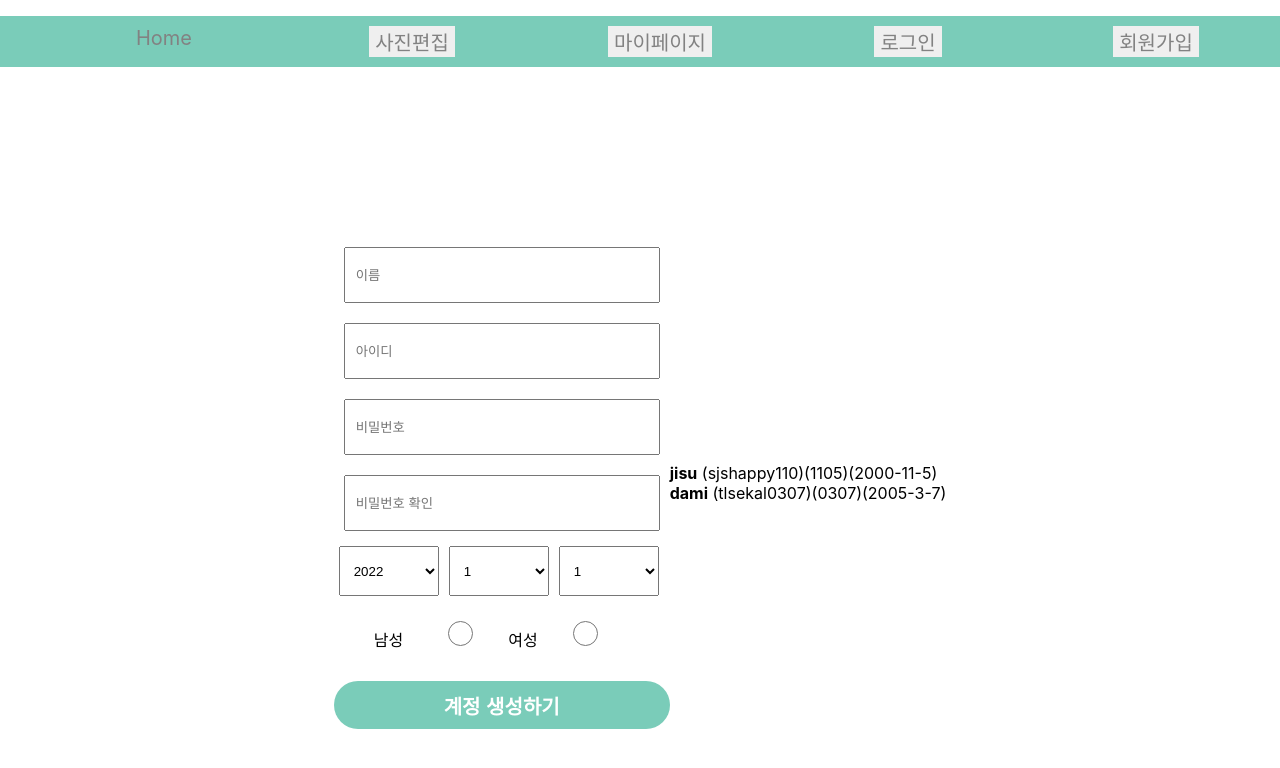
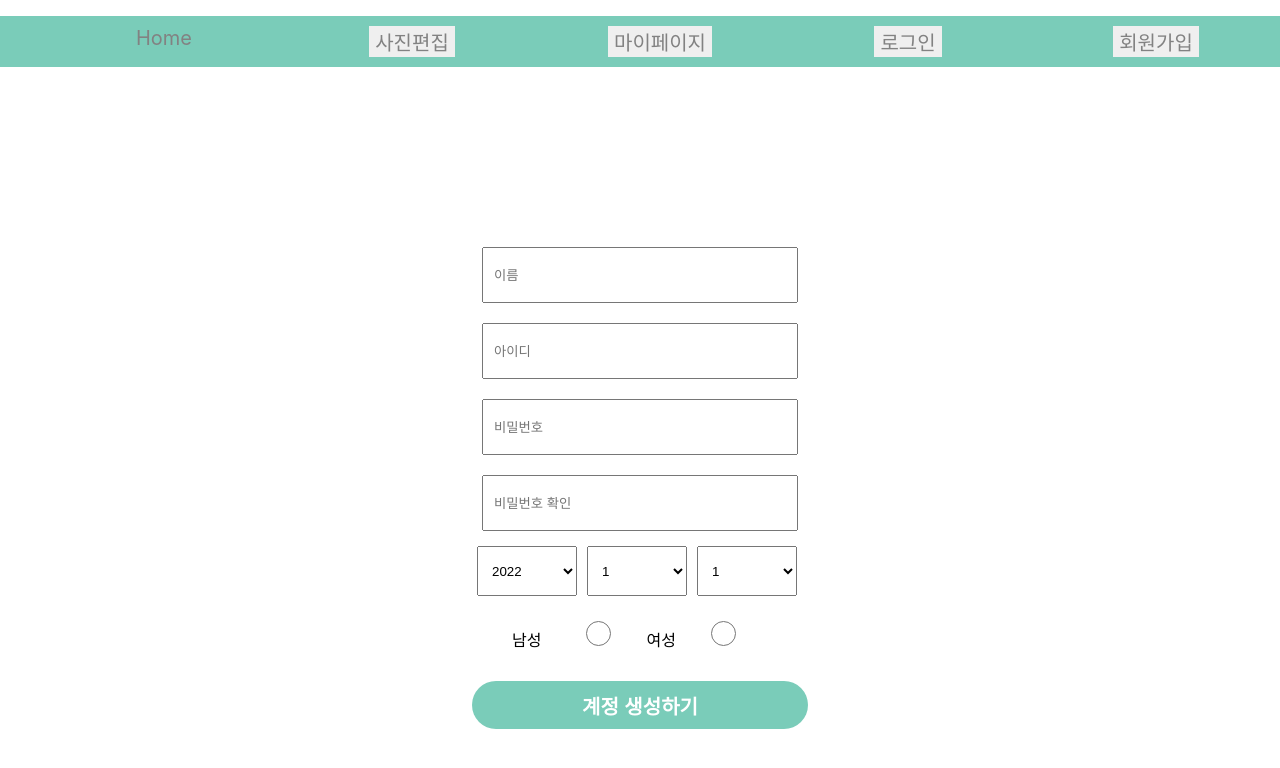
Before and after one commit to Vofil/vofil-frontend, a React (Create React App) app: page /sign_up in a window 1280 px wide. Shown: the top 768 px of the page. Built offline with nearby package versions, Linux system fonts and the light colour scheme.

Commit message:
test: Delete UserList dummy data.

```diff
--- a/src/pages/RegisterPage.js
+++ b/src/pages/RegisterPage.js
@@ -198,7 +198,6 @@ function RegisterPage() {
           </div>
           <div><button type="submit" className="loginregister__button">계정 생성하기</button></div>
       </form>
-      <UserList users={users}/>
     </div>
   );
 
```
